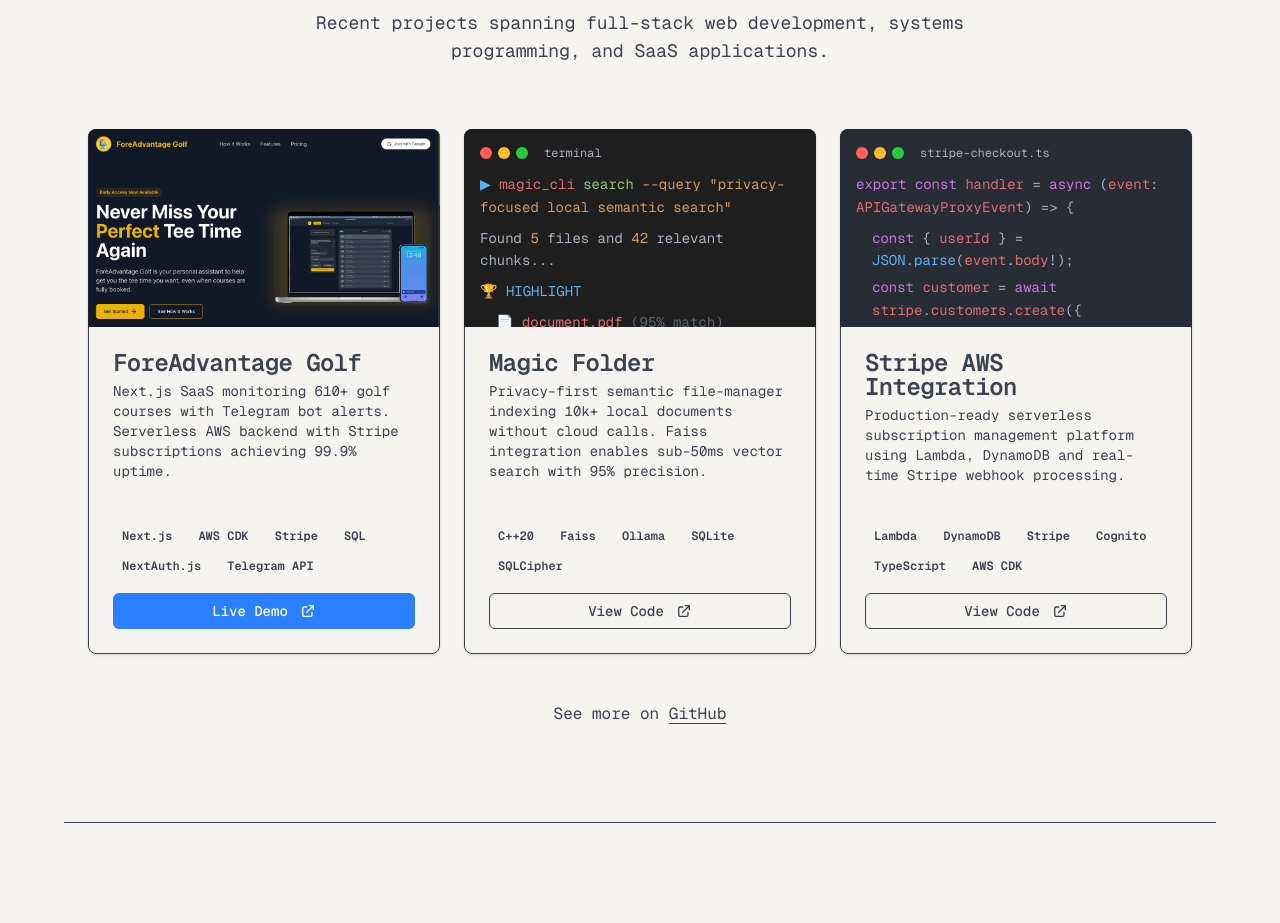
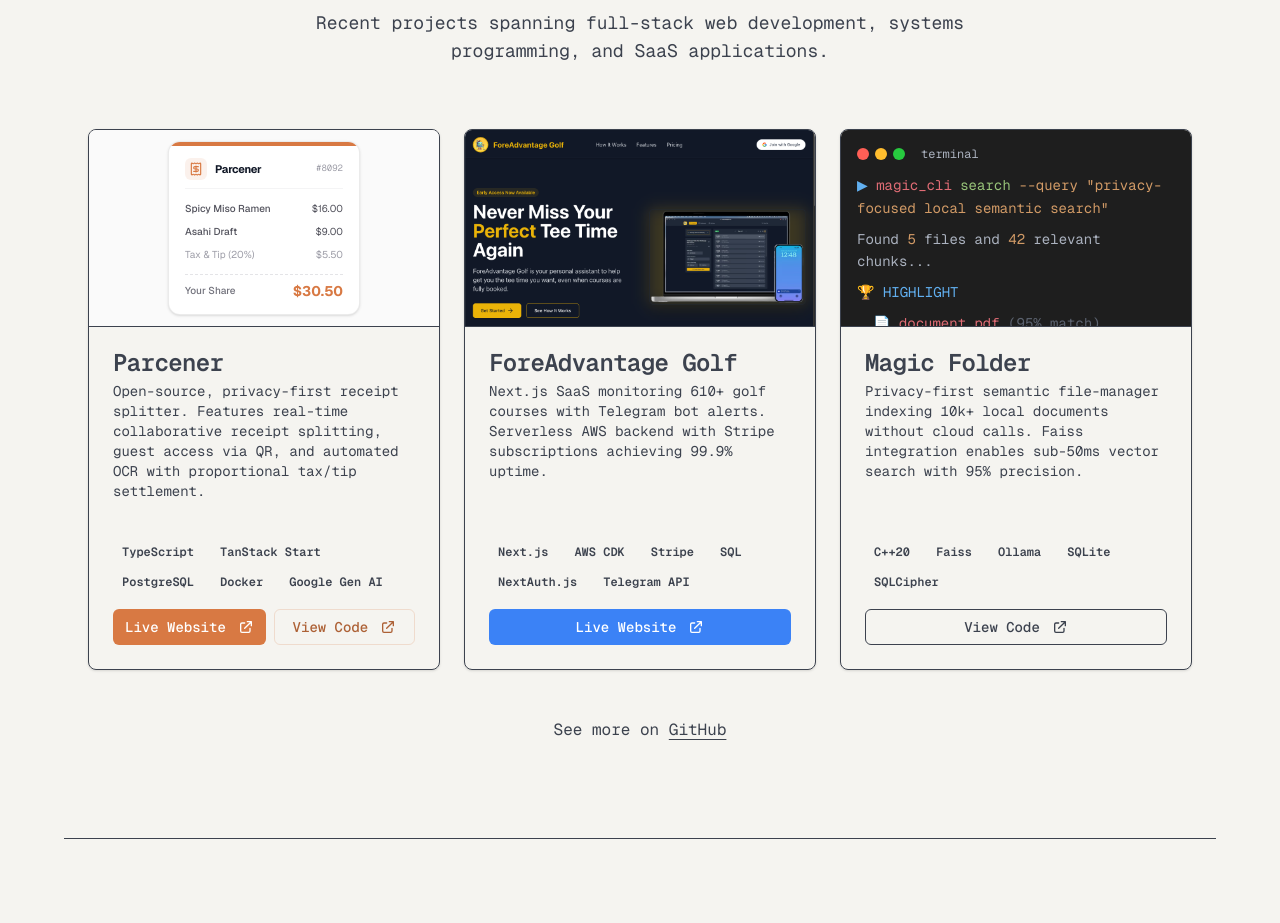
Before and after one commit to cgorski03/colingorski-portfolio, a Next.js app: page / in a window 1280 px wide. Shown: the part 1840-2763 px from the top of the page. Built offline with nearby package versions, Linux system fonts and the light colour scheme.

Commit message:
add parcener

```diff
--- a/package.json
+++ b/package.json
@@ -16,6 +16,7 @@
     "@radix-ui/react-slot": "^1.2.3",
     "class-variance-authority": "^0.7.1",
     "clsx": "^2.1.1",
+    "lucide-react": "^0.562.0",
     "next": "^15.5.9",
     "react": "19.1.0",
     "react-dom": "19.1.0",
--- a/src/components/sections/projects.tsx
+++ b/src/components/sections/projects.tsx
@@ -3,13 +3,88 @@
 import { Button } from "@/components/ui/button"
 import { Card, CardContent, CardDescription, CardHeader, CardTitle } from "@/components/ui/card"
 import { Badge } from "@/components/ui/badge"
-import CodeBlock from "@/components/ui/code-block"
 import TerminalBlock from "@/components/ui/terminal-block"
 import Image from "next/image"
 import { ExternalSiteIcon } from "@/components/ui/icons"
 import { useEffect } from "react"
+import { Receipt } from "lucide-react"
+
+const PARCENER_PRIMARY = "oklch(0.6716 0.1368 48.513)"
+const PARCENER_FOREGROUND = "oklch(0.2101 0.0318 264.6645)"
+
+const ReceiptVisual = () => (
+    <div className="w-full h-full bg-zinc-50 dark:bg-zinc-900 flex items-center justify-center p-6 select-none font-sans">
+        <div
+            className="w-48 bg-white border rounded-xl shadow-sm p-4 flex flex-col gap-3 relative overflow-hidden"
+            style={{ borderColor: 'rgba(0,0,0,0.08)' }}
+        >
+            {/* Decorative top border using Parcener Primary */}
+            <div
+                className="absolute top-0 left-0 w-full h-1"
+                style={{ backgroundColor: PARCENER_PRIMARY }}
+            />
+
+            <div className="flex items-center justify-between border-b pb-2 border-zinc-100">
+                <div className="flex items-center gap-2">
+                    <div
+                        className="p-1 rounded-md flex items-center justify-center"
+                        style={{ backgroundColor: `color-mix(in srgb, ${PARCENER_PRIMARY}, transparent 90%)` }}
+                    >
+                        <Receipt
+                            className="w-3.5 h-3.5"
+                            style={{ color: PARCENER_PRIMARY }}
+                        />
+                    </div>
+                    <span
+                        className="text-[11px] font-bold tracking-tight"
+                        style={{ color: PARCENER_FOREGROUND }}
+                    >
+                        Parcener
+                    </span>
+                </div>
+                <span className="text-[9px] text-zinc-400 font-mono">#8092</span>
+            </div>
+
+            <div className="space-y-2">
+                <div className="flex justify-between text-[10px] text-zinc-600">
+                    <span className="font-medium">Spicy Miso Ramen</span>
+                    <span>$16.00</span>
+                </div>
+                <div className="flex justify-between text-[10px] text-zinc-600">
+                    <span className="font-medium">Asahi Draft</span>
+                    <span>$9.00</span>
+                </div>
+                <div className="flex justify-between text-[10px] text-zinc-400">
+                    <span>Tax & Tip (20%)</span>
+                    <span>$5.50</span>
+                </div>
+            </div>
+
+            <div className="pt-2 border-t border-dashed border-zinc-200 mt-auto">
+                <div className="flex justify-between items-end">
+                    <span className="text-[10px] font-medium text-zinc-500">Your Share</span>
+                    <span
+                        className="text-sm font-bold leading-none"
+                        style={{ color: PARCENER_PRIMARY }}
+                    >
+                        $30.50
+                    </span>
+                </div>
+            </div>
+        </div>
+    </div>
+)
 
 const projects = [
+    {
+        title: "Parcener",
+        description: "Open-source, privacy-first receipt splitter. Features real-time collaborative receipt splitting, guest access via QR, and automated OCR with proportional tax/tip settlement.",
+        technologies: ["TypeScript", "TanStack Start", "PostgreSQL", "Docker", "Google Gen AI"],
+        liveUrl: "https://parcener.app",
+        githubUrl: "https://github.com/cgorski03/parcener",
+        preview: <ReceiptVisual />,
+        brandColor: PARCENER_PRIMARY
+    },
     {
         title: "ForeAdvantage Golf",
         description: "Next.js SaaS monitoring 610+ golf courses with Telegram bot alerts. Serverless AWS backend with Stripe subscriptions achieving 99.9% uptime.",
@@ -31,13 +106,6 @@
         technologies: ["C++20", "Faiss", "Ollama", "SQLite", "SQLCipher"],
         githubUrl: "https://github.com/cgorski03/magic-folder",
         preview: <TerminalBlock />
-    },
-    {
-        title: "Stripe AWS Integration",
-        description: "Production-ready serverless subscription management platform using Lambda, DynamoDB and real-time Stripe webhook processing.",
-        technologies: ["Lambda", "DynamoDB", "Stripe", "Cognito", "TypeScript", "AWS CDK"],
-        githubUrl: "https://github.com/cgorski03/stripe-aws-integration",
-        preview: <CodeBlock />
     },
 ]
 
@@ -85,12 +153,12 @@
 
             <div className="grid grid-cols-1 md:grid-cols-2 lg:grid-cols-3 gap-6" role="list" aria-label="Featured projects">
                 {projects.map((project, index) => (
-                    <Card key={index} className="group duration-300 flex flex-col h-full space-between" role="listitem">
-                        <div className="aspect-video bg-muted rounded-t-lg overflow-hidden -mt-px -mx-px">
+                    <Card key={index} className="group duration-300 flex flex-col h-full space-between overflow-hidden" role="listitem">
+                        <div className="aspect-video bg-muted border-b overflow-hidden">
                             {project.preview}
                         </div>
                         <CardHeader className="flex-grow">
-                            <CardTitle className="group-hover:text-accent transition-colors">
+                            <CardTitle className="group-hover:text-accent transition-colors flex items-center justify-between">
                                 {project.title}
                             </CardTitle>
                             <CardDescription className="mb-4">
@@ -100,22 +168,40 @@
                         <CardContent className="mt-auto">
                             <div className="flex flex-wrap gap-2 mb-4 overflow-x-auto min-h-[2.5rem]" role="list" aria-label={`Technologies used in ${project.title}`}>
                                 {project.technologies.map((tech, techIndex) => (
-                                    <Badge key={techIndex} variant="secondary" className="text-xs px-2 py-0.5 rounded-sm border border-transparent hover:border-border/20 transition-colors" role="listitem">
+                                    <Badge key={techIndex} variant="secondary" className="text-xs px-2 py-0.5 rounded-sm border border-transparent hover:border-border/20 transition-colors whitespace-nowrap" role="listitem">
                                         {tech}
                                     </Badge>
                                 ))}
                             </div>
                             <div className="flex gap-2">
                                 {project.liveUrl && (
-                                    <Button size="sm" className="flex-1 bg-blue-500 text-white hover:bg-blue-600" asChild>
+                                    <Button
+                                        size="sm"
+                                        className="flex-1 text-white hover:opacity-90 transition-opacity"
+                                        style={{
+                                            // Dynamic styling: Use Brand color if available, otherwise default blue
+                                            backgroundColor: project.brandColor || '#3b82f6'
+                                        }}
+                                        asChild
+                                    >
                                         <a href={project.liveUrl} target="_blank" rel="noopener noreferrer" className="flex items-center justify-center gap-1" aria-label={`View live demo of ${project.title}`}>
-                                            Live Demo
+                                            Live Website
                                             <ExternalSiteIcon aria-hidden="true" />
                                         </a>
                                     </Button>
                                 )}
                                 {project.githubUrl && (
-                                    <Button size="sm" variant="outline" className="flex-1" asChild>
+                                    <Button
+                                        size="sm"
+                                        variant="outline"
+                                        className="flex-1"
+                                        asChild
+                                        style={project.brandColor ? {
+                                            // Subtle styling for code button if brand color exists
+                                            borderColor: `color-mix(in srgb, ${project.brandColor}, transparent 80%)`,
+                                            color: `color-mix(in srgb, ${project.brandColor}, black 20%)`
+                                        } : {}}
+                                    >
                                         <a href={project.githubUrl} target="_blank" rel="noopener noreferrer" className="flex items-center justify-center gap-1" aria-label={`View source code for ${project.title}`}>
                                             View Code
                                             <ExternalSiteIcon aria-hidden="true" />
```
Also changed, not shown: 1 other file (tests, documents, lock files or other folders).
